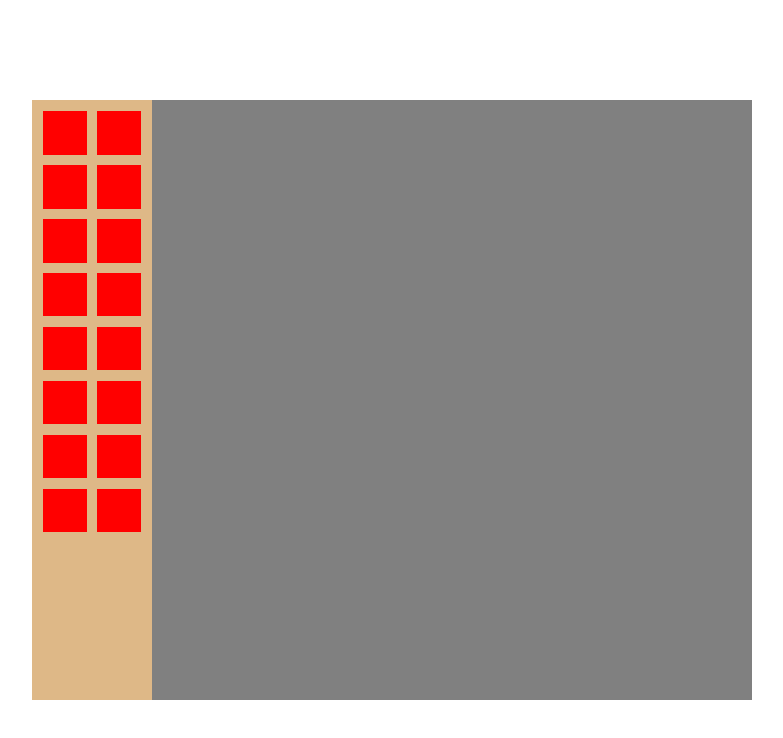
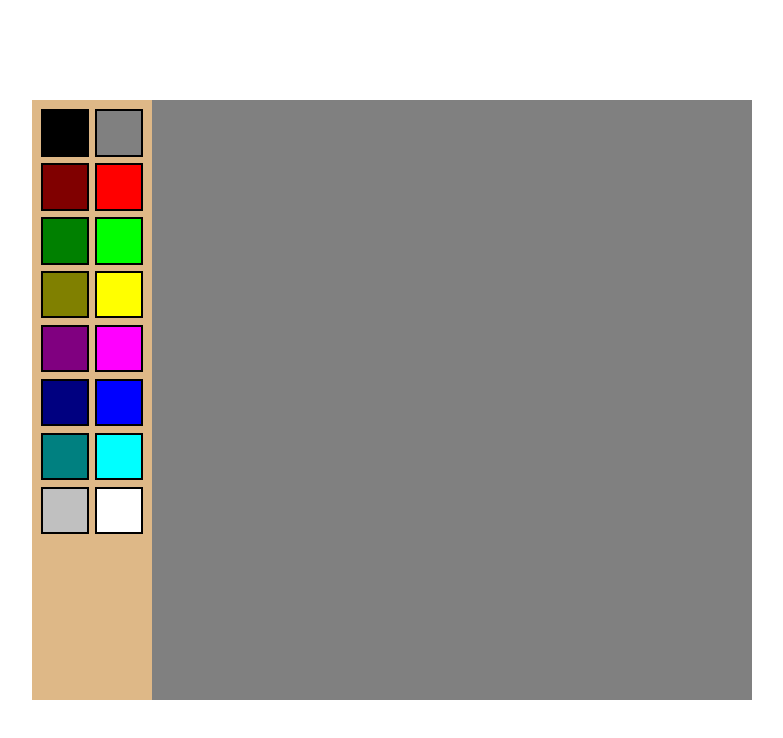
Before and after one commit to sistemasolaris/etch-a-sketch, a plain HTML site: page src/index.html in a window 1280 px wide. Shown: the whole page, without its empty margins (248-1031 px from the left). Drawn offline with Linux system fonts and the light colour scheme.

Commit message:
Style color divs

```diff
--- a/src/style.css
+++ b/src/style.css
@@ -29,8 +29,25 @@ html, body {
     height: 0;
     padding-bottom: 40%;
     margin: 5%;
-    background-color: red;
+    outline: 2px solid black;
 }
+
+#black {background-color: black;}
+#gray {background-color: gray;}
+#maroon {background-color: maroon;}
+#red {background-color: red;}
+#green {background-color: green;}
+#lime {background-color: lime;}
+#olive {background-color: olive;}
+#yellow {background-color: yellow;}
+#purple {background-color: purple;}
+#fuchsia {background-color: fuchsia;}
+#navy {background-color: navy;}
+#blue {background-color: blue;}
+#teal {background-color: teal;}
+#aqua {background-color: aqua;}
+#silver {background-color: silver;}
+#white {background-color: white;}
 
 /* Canvas Grid CSS */
 .grid {
```
